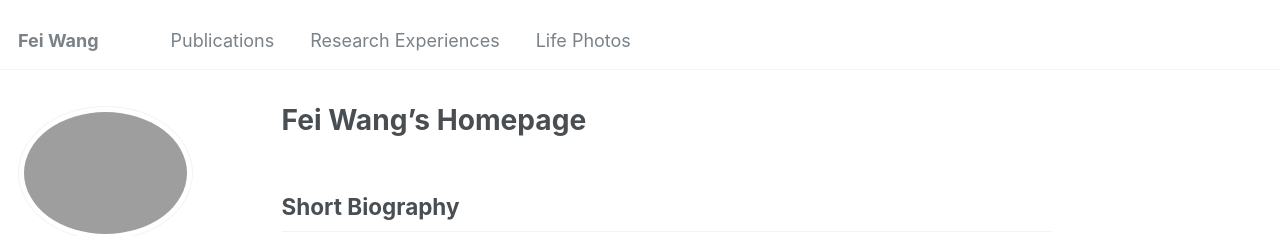
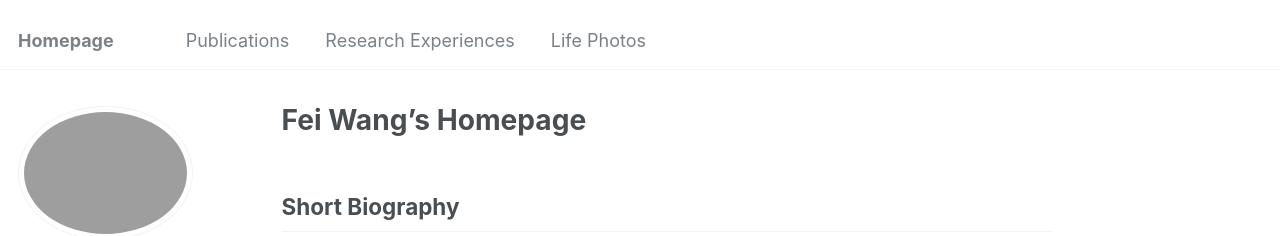
Before and after one commit to feiwang2004/feiwang2004.github.io, a Jekyll site: the page built from _pages/about.md, in a window 1280 px wide. Shown: the top 236 px of the page. Built offline with Jekyll 4.4.1, drawn with Linux system fonts in a browser that asks for light colours.

Commit message:
Update _config.yml

```diff
--- a/_config.yml
+++ b/_config.yml
@@ -8,7 +8,7 @@
 
 # Basic Site Settings
 locale                   : "en-US"
-title                    : "Fei Wang"
+title                    : "Homepage"
 title_separator          : "-"
 name                     : &name "Your Name"
 description              : &description "personal description"
```
